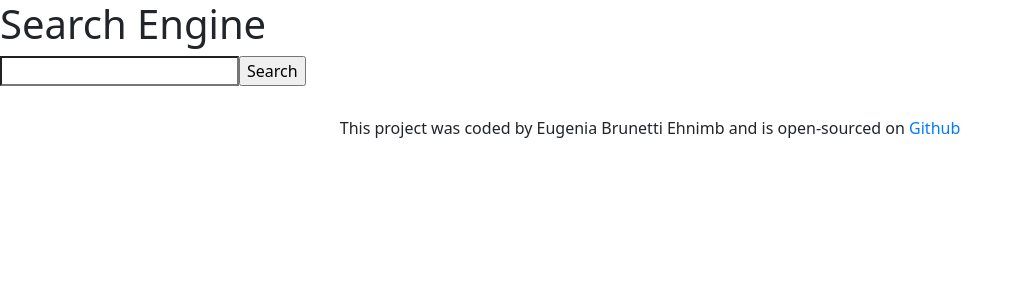
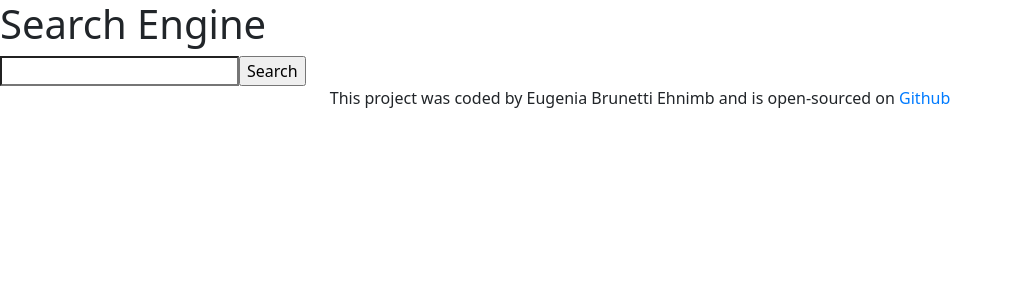
Before and after one commit to eugesuri/weather-react-app, a React (Create React App) app: page / in a window 1280 px wide. Shown: the top 300 px of the page, without its empty margins (0-1023 px from the left). Built offline with nearby package versions, Linux system fonts and the light colour scheme.

Commit message:
removed some css

```diff
--- a/src/App.css
+++ b/src/App.css
@@ -1,16 +1,3 @@
-.App {
-  width: 800px;
-  height: 500px;
-  margin-top: 30px;
-  background-color: linear-gradient(
-    175deg,
-    rgb(252, 115, 247) 0%,
-    rgb(233, 237, 237) 100%
-  );
-  border-radius: 100px;
-  margin-left: 250px;
-}
-
 body {
   font-family: system-ui, -apple-system, BlinkMacSystemFont, "Segoe UI", Roboto,
     Oxygen, Ubuntu, Cantarell, "Open Sans", "Helvetica Neue", sans-serif;
--- a/src/App.js
+++ b/src/App.js
@@ -1,7 +1,7 @@
 import "./App.css";
 import React from "react";
 
-function App() {
+export default function App() {
   return (
     <div className="App">
       <footer className="footer">
@@ -14,5 +14,3 @@ function App() {
     </div>
   );
 }
-
-export default App;
```
